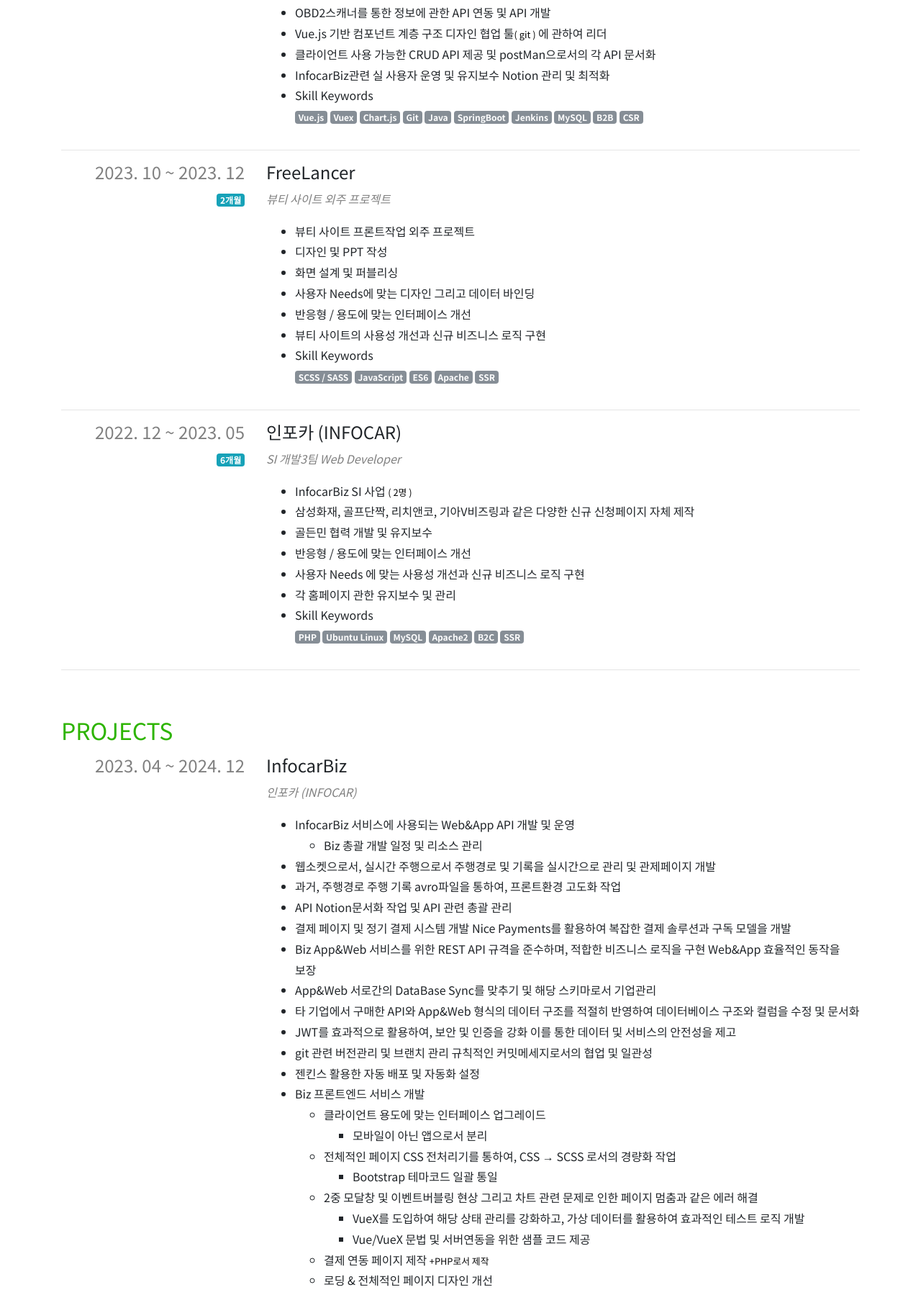
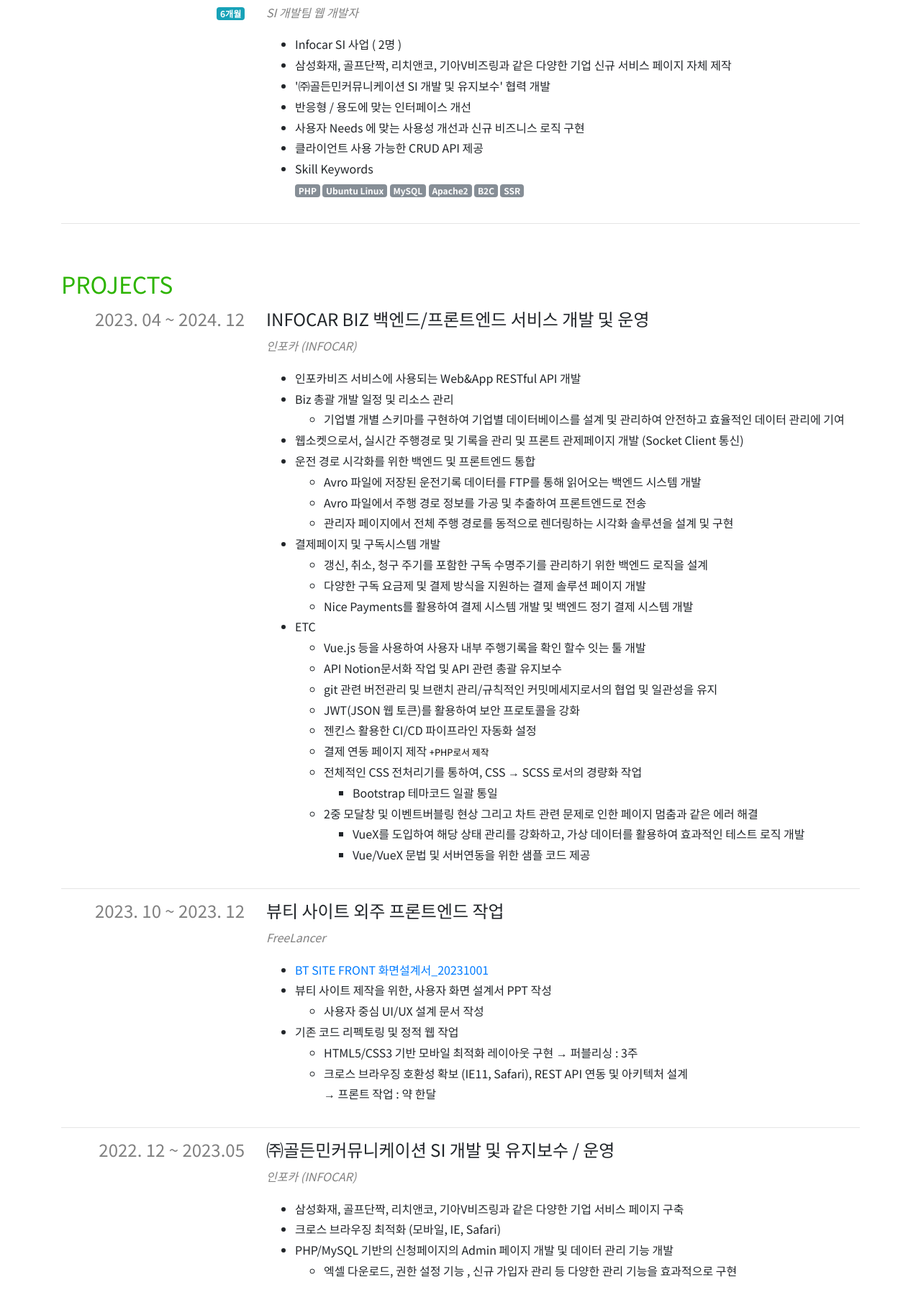
Before and after one commit to pdy1207/dev-resume, a website: page index.html in a window 1280 px wide. Shown: the part 2087-3886 px from the top of the page at 72% size. Drawn offline with nearby package versions, Linux system fonts and the light colour scheme.

Commit message:
이력서 내용 수정

```diff
--- a/index.html
+++ b/index.html
@@ -453,20 +453,11 @@
                 </div>
                 <div class="col-md-9 col-12">
                   <h4>인포카 (INFOCAR)</h4>
-                  <i class="gray">R&D Center Web Developer</i>
+                  <i class="gray">R&D Center 개발팀 웹 개발자</i>
                   <ul class="pt-3">
-                    <li>Biz 총괄 개발 일정 및 리소스 관리<small>( 3명 )</small></li>
-                    <li>Biz App&Web 서비스를 위한 적합한 비즈니스 로직 구현 Web&App REST API 개발</li>
-                    <li>결제 페이지 및 정기 결제 시스템 개발 Nice Payments를 활용하여 복잡한 결제 솔루션과 구독 모델을 개발</li>
-                    <li>웹소켓으로서, 실시간 주행으로서 주행경로 및 기록을 실시간으로 관리 및 관제페이지 개발 </li>
-                    <li>과거, 주행경로 주행 기록 avro파일을 통하여, 프론트환경 고도화 작업</li>
-                    <li>InfocarBiz 백엔드 / 프론트 기술환경 세팅 및 개발</li>
-                      <ul><li>프론트 디자인 개발 +QA 그리고 백엔드 개발</li></ul>
-                    <li>사용자 Needs 에 맞는 사용성 개선과 신규 비즈니스 로직 구현</li>
-                    <li>OBD2스캐너를 통한 정보에 관한 API 연동 및 API 개발</li>
-                    <li>Vue.js 기반 컴포넌트 계층 구조 디자인 협업 툴<small>( git )</small>  에 관하여 리더</li>
-                    <li>클라이언트 사용 가능한 CRUD API 제공 및 postMan으로서의 각 API 문서화</li>
-                    <li>InfocarBiz관련 실 사용자 운영 및 유지보수 Notion 관리 및 최적화</li>
+                    <li>B2B 'INFOCAR BIZ' 신규 웹 서비스 스타트업 ( 28~35명, 개발팀 13~15명 )</li>
+                    <li>Biz 서비스를 위한 적합한 Needs 에 맞는 비즈니스 로직 구현 및 RESTful API 개발</li>
+                    <li>Development Project Management</li>
                     <li><strong>Skill Keywords</strong></li>
                     <div>
                       <span class="badge badge-secondary">Vue.js</span>
@@ -483,39 +474,7 @@
                   </ul>
                 </div>
               </div>
-              <hr />
 
-              <div class="row">
-                <div class="col-md-3 col-12 text-md-right">
-                  <div class="row">
-                    <div class="col-md-12 col">
-                      <h4 class="gray">2023. 10 ~ 2023. 12<br /></h4>
-                    </div>
-                    <div class="col-md-12 col-3 text-center text-md-right">
-                        <span class="badge badge-info">2개월</span>
-                    </div>
-                  </div>
-                </div>
-                <div class="col-md-9 col-12">
-                  <h4>FreeLancer</h4>
-                  <i class="gray">뷰티 사이트 외주 프로젝트</i>
-                  <ul class="pt-3">
-                    <li>뷰티 사이트 프론트작업 외주 프로젝트</li>
-                    <li>디자인 및 PPT 작성</li>
-                    <li>화면 설계 및 퍼블리싱</li>
-                    <li>사용자 Needs에 맞는 디자인 그리고 데이터 바인딩</li>
-                    <li>반응형 / 용도에 맞는 인터페이스 개선</li>
-                    <li>뷰티 사이트의 사용성 개선과 신규 비즈니스 로직 구현</li>
-                    <li><strong>Skill Keywords</strong></li>
-                    <div>
-                      <span class="badge badge-secondary">SCSS / SASS</span>
-                      <span class="badge badge-secondary">JavaScript</span>
-                    <span class="badge badge-secondary">ES6</span>
-                    <span class="badge badge-secondary">Apache</span>
-                    <span class="badge badge-secondary">SSR</span>
-                  </ul>
-                </div>
-              </div>
               <hr />
 
               <div class="row">
@@ -531,14 +490,14 @@
                 </div>
                 <div class="col-md-9 col-12">
                   <h4>인포카 (INFOCAR)</h4>
-                  <i class="gray">SI 개발3팀 Web Developer</i>
+                  <i class="gray">SI 개발팀 웹 개발자</i>
                   <ul class="pt-3">
-                    <li>InfocarBiz SI 사업 <small>( 2명 )</small> </li>
-                    <li>삼성화재, 골프단짝, 리치앤코, 기아V비즈링과 같은 다양한 신규 신청페이지 자체 제작</li>
-                    <li>골든민 협력 개발 및 유지보수</li>
+                    <li>Infocar SI 사업 ( 2명 ) </li>
+                    <li>삼성화재, 골프단짝, 리치앤코, 기아V비즈링과 같은 다양한 기업 신규 서비스 페이지 자체 제작</li>
+                    <li>'㈜골든민커뮤니케이션 SI 개발 및 유지보수' 협력 개발</li>
                     <li>반응형 / 용도에 맞는 인터페이스 개선</li>
                     <li>사용자 Needs 에 맞는 사용성 개선과 신규 비즈니스 로직 구현</li>
-                    <li>각 홈페이지 관한 유지보수 및 관리</li>
+                    <li>클라이언트 사용 가능한 CRUD API 제공</li>
                     <li><strong>Skill Keywords</strong></li>
                     <div>
                       <span class="badge badge-secondary">PHP</span>
@@ -578,33 +537,48 @@
                 <div class="col-md-9 col-12">
                   <h4>
 
-                      InfocarBiz
+                    INFOCAR BIZ 백엔드/프론트엔드 서비스 개발 및 운영
 
                   </h4>
                   <i class="gray">인포카 (INFOCAR)</i>
                   <ul class="pt-3">
-                    <li>InfocarBiz 서비스에 사용되는 Web&App API 개발 및 운영</li>
+
+                      <li>인포카비즈 서비스에 사용되는 Web&App RESTful API 개발</li>
+                      <li>Biz 총괄 개발 일정 및 리소스 관리</li>
                       <ul>
-                        <li>Biz 총괄 개발 일정 및 리소스 관리</li>
+                        <li>기업별 개별 스키마를 구현하여 기업별 데이터베이스를 설계 및 관리하여 안전하고 효율적인 데이터 관리에 기여</li>
                       </ul>
-                    <li>웹소켓으로서, 실시간 주행으로서 주행경로 및 기록을 실시간으로 관리 및 관제페이지 개발 </li>
-                    <li>과거, 주행경로 주행 기록 avro파일을 통하여, 프론트환경 고도화 작업</li>
-                    <li>API Notion문서화 작업 및 API 관련 총괄 관리</li>
-                    <li>결제 페이지 및 정기 결제 시스템 개발 Nice Payments를 활용하여 복잡한 결제 솔루션과 구독 모델을 개발</li>
-                    <li>Biz App&Web 서비스를 위한 REST API 규격을 준수하며, 적합한 비즈니스 로직을 구현 Web&App 효율적인 동작을 보장</li>
-                    <li>App&Web 서로간의 DataBase Sync를 맞추기 및 해당 스키마로서 기업관리</li>
-                    <li>타 기업에서 구매한 API와 App&Web 형식의 데이터 구조를 적절히 반영하여 데이터베이스 구조와 컬럼을 수정 및 문서화</li>
-                    <li>JWT를 효과적으로 활용하여, 보안 및 인증을 강화 이를 통한 데이터 및 서비스의 안전성을 제고</li>
-                    <li>git 관련 버전관리 및 브랜치 관리 규칙적인 커밋메세지로서의 협업 및 일관성</li>
-                    <li>젠킨스 활용한 자동 배포 및 자동화 설정</li>
-                    <li><strong>Biz 프론트엔드 서비스 개발 </strong>
+                    <li>웹소켓으로서, 실시간 주행경로 및 기록을 관리 및 프론트 관제페이지 개발 (Socket Client 통신)</li>
+                    <li>
+                      <strong>운전 경로 시각화를 위한 백엔드 및 프론트엔드 통합</strong>
+                    </li>
                     <ul>
+                      <li>Avro 파일에 저장된 운전기록 데이터를 FTP를 통해 읽어오는 백엔드 시스템 개발</li>
+                      <li>Avro 파일에서 주행 경로 정보를 가공 및 추출하여 프론트엔드로 전송</li>
+                      <li>관리자 페이지에서 전체 주행 경로를 동적으로 렌더링하는 시각화 솔루션을 설계 및 구현</li>
+                    </ul>
                     <li>
-                          클라이언트 용도에 맞는 인터페이스 업그레이드 <br/>
-                            <ul><li>모바일이 아닌 앱으로서 분리</li></ul>
+                      <strong>결제페이지 및 구독시스템 개발</strong>
+                    </li>
+                    <ul>
+                      <li>갱신, 취소, 청구 주기를 포함한 구독 수명주기를 관리하기 위한 백엔드 로직을 설계</li>
+                      <li>다양한 구독 요금제 및 결제 방식을 지원하는 결제 솔루션 페이지 개발</li>
+                      <li>Nice Payments를 활용하여 결제 시스템 개발 및 백엔드 정기 결제 시스템 개발</li>
+                    </ul>
+                    <li>
+                      <strong>ETC</strong>
+                    </li>
+                    <ul>
+                      <li>Vue.js 등을 사용하여 사용자 내부 주행기록을 확인 할수 잇는 툴 개발 </li>
+                      <li>API Notion문서화 작업 및 API 관련 총괄 유지보수</li>
+                      <li>git 관련 버전관리 및 브랜치 관리/규칙적인 커밋메세지로서의 협업 및 일관성을 유지</li>
+                      <li>JWT(JSON 웹 토큰)를 활용하여 보안 프로토콜을 강화</li>
+                      <li>젠킨스 활용한 CI/CD 파이프라인 자동화 설정</li>
+                      <li>
+                        결제 연동 페이지 제작 <small>+PHP로서 제작</small>
                       </li>
                       <li>
-                          전체적인 페이지 CSS 전처리기를 통하여, CSS → SCSS 로서의 경량화 작업
+                        전체적인 CSS 전처리기를 통하여, CSS → SCSS 로서의 경량화 작업
                         <ul><li>Bootstrap 테마코드 일괄 통일</li></ul>
                       </li>
                       <li>
@@ -613,21 +587,7 @@
                           <li>VueX를 도입하여 해당 상태 관리를 강화하고, 가상 데이터를 활용하여 효과적인 테스트 로직 개발</li>
                           <li>Vue/VueX 문법 및 서버연동을 위한 샘플 코드 제공</li></ul>
                       </li>
-                        <li>
-                          결제 연동 페이지 제작 <small>+PHP로서 제작</small>
-                        </li>
-                        <li>로딩 & 전체적인 페이지 디자인 개선</li>
-                        <li>
-                          디자인팀 의도에 부합하는 디자인 반영 ~2개월내에 완료 + QA 유지보수
-                        </li>
-                        <li>
-                          사용자 Needs에 맞는 화면 사용성 개선 및 아이디어 제의
-                        </li>
-                        <li>
-                          기존 코드 refactoring
-                        </li>
                     </ul>
-                      </li>
                   </ul>
                 </div>
               </div>
@@ -640,7 +600,7 @@
                 <div class="col-md-9 col-12">
                   <h4 >
 
-                      뷰티 사이트 외주 프리랜서 작업
+                      뷰티 사이트 외주 프론트엔드 작업
 
                   </h4>
                   <i class="gray">FreeLancer</i>
@@ -649,14 +609,12 @@
                   <ul class="pt-3">
                     <li><a href="https://github.com/pdy1207/dev-resume/blob/master/static/pdf/BT%20SITE%20FRONT%20%ED%99%94%EB%A9%B4%EC%84%A4%EA%B3%84%EC%84%9C_20231001.pdf" target="_blank">BT SITE FRONT 화면설계서_20231001</a></li>
                     <li>뷰티 사이트 제작을 위한, 사용자 화면 설계서 PPT 작성</li>
-                    <ul><li>해당 화면 설계서 기준으로서, 퍼블리싱 작업 완료</li></ul>
-                    <li>모바일 화면 및 IE 브라우저와 같이 다양한 환경을 고려하여 개발 작업</li>
-                    <ul><li>다양한 사용자의 원활한 서비스 제공 및 크로스 브라우저 호환성 문제 해결</li></ul>
-                    <li>백엔드 프론트엔드 연동 및 API 연결 / 데이터 바인딩
-                    </li>
+                    <ul><li>사용자 중심 UI/UX 설계 문서 작성</li></ul>
                     <li>기존 코드 리펙토링 및 정적 웹 작업
                     </li>
-                    <ul><li>퍼블리싱 : 3주 / 프론트 작업 : 약 한달</li></ul>
+                    <ul><li>HTML5/CSS3 기반 모바일 최적화 레이아웃 구현 → 퍼블리싱 : 3주</li></ul>
+                    <ul><li>크로스 브라우징 호환성 확보 (IE11, Safari), REST API 연동 및 아키텍처 설계
+                      <br>→ 프론트 작업 : 약 한달</li></ul>
                   </ul>
                 </div>
               </div>
@@ -669,22 +627,22 @@
                 <div class="col-md-9 col-12">
                   <h4 >
 
-                      Infocar SI 사업 B2C
+                    ㈜골든민커뮤니케이션 SI 개발 및 유지보수 / 운영
 
                   </h4>
                   <i class="gray">인포카 (INFOCAR)</i>
                   <ul class="pt-3">
-                    <li>삼성화재, 골프단짝, 리치앤코, 기아V비즈링과 같은 다양한 신규 이벤트 및 신청 페이지를 개발 및 관리</li>
-                    <ul><li>사용자 경험을 고려하여 직관적이고 효율적인 화면 제공</li></ul>
-                    <li>모바일 화면 및 IE 브라우저와 같이 다양한 환경을 고려하여 개발 작업</li>
-                    <ul><li>다양한 사용자의 원활한 서비스 제공 및 호환성 문제 해결</li></ul>
-                    <li>Admin 서비스를 개발하여 PHP와 MySQL을 활용하여 관리자 페이지를 제작
-                      <ul><li>엑셀 다운로드, 명의 구분, 신규 가입자 관리 등 다양한 관리 기능을 효과적으로 구현</li></ul>
+                    <li>삼성화재, 골프단짝, 리치앤코, 기아V비즈링과 같은 다양한 기업 서비스 페이지 구축</li>
+                    <!-- <ul><li>사용자 경험을 고려하여 직관적이고 효율적인 화면 제공</li></ul> -->
+                    <li>크로스 브라우징 최적화 (모바일, IE, Safari)</li>
+                    <!-- <ul><li>다양한 사용자의 원활한 서비스 제공 및 호환성 문제 해결</li></ul> -->
+                    <li>PHP/MySQL 기반의 신청페이지의 Admin 페이지 개발 및 데이터 관리 기능 개발
+                      <ul><li>엑셀 다운로드, 권한 설정 기능 , 신규 가입자 관리 등 다양한 관리 기능을 효과적으로 구현</li></ul>
                     </li>
-                    <li>제작 페이지의 유지보수 진행 및 이벤트 시즌 설정 간단한 권한 설정을 통한 보안 및 안정성 강화
-                    </li>
-                    <li>사용자 경험을 토대로 바로가기 아이콘 (PWA)과 같은 아이디어 제안
-                    </li>
+                    <!-- <li>제작 페이지의 유지보수 진행 및 이벤트 시즌 설정 간단한 권한 설정을 통한 보안 및 안정성 강화
+                    </li> -->
+                    <!-- <li>사용자 경험을 토대로 바로가기 아이콘 (PWA)과 같은 아이디어 제안
+                    </li> -->
                   </ul>
                 </div>
               </div>
```
Also changed, not shown: 1 other file. Lines whose indentation alone changed are shown as unchanged.
